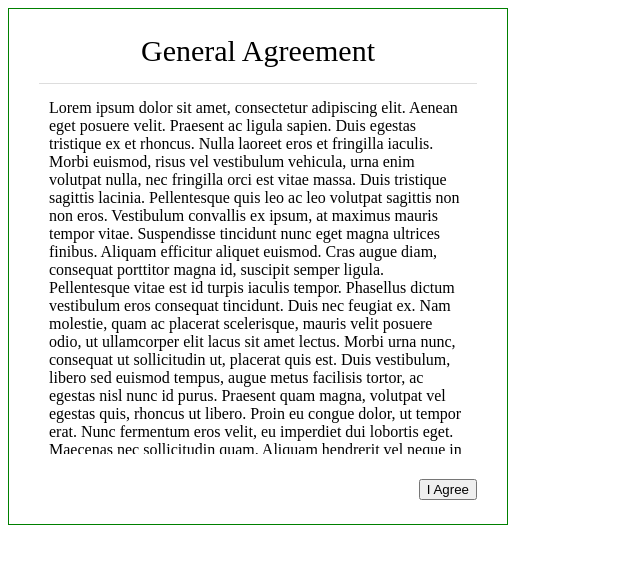
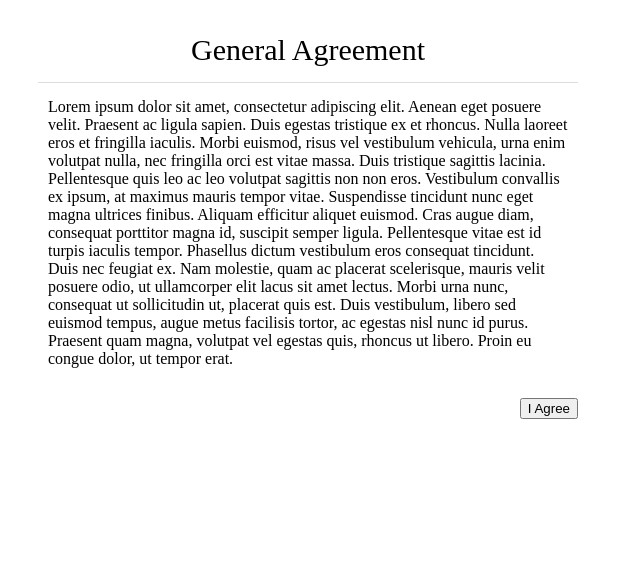
Before and after one commit to fingoldin/psych, a PHP site: page /utils/consent.html in a window 1280 px wide. Shown: the top 565 px of the page, without its empty margins (0-640 px from the left). Run offline with PHP 8.4, Linux system fonts and the light colour scheme.

Commit message:
Expanded information page

```diff
--- a/public/utils/consent.css
+++ b/public/utils/consent.css
@@ -1,5 +1,4 @@
 .consent-main {
-        border: 1px solid green;
         padding: 10px 30px;
 }
 
@@ -15,9 +14,9 @@
 .consent-text p {
 	margin: 10px 0px;
         padding: 5px 10px;
-        height: 350px;
         overflow: auto;
         text-align: left;
+	max-height: 80vh;
 }
 
 #confirm {
--- a/public/utils/consent.html
+++ b/public/utils/consent.html
@@ -15,7 +15,7 @@ $("#agree1").click(function() {
 
 </script>
 
-<div class="trial-main" style="max-width: 500px;">
+<div class="trial-main" style="max-width: 600px;">
 	<div class="consent-main">
 		<div class="consent-text">
 			<h3>General Agreement</h3>
@@ -24,9 +24,7 @@ $("#agree1").click(function() {
 
 Cras augue diam, consequat porttitor magna id, suscipit semper ligula. Pellentesque vitae est id turpis iaculis tempor. Phasellus dictum vestibulum eros consequat tincidunt. Duis nec feugiat ex. Nam molestie, quam ac placerat scelerisque, mauris velit posuere odio, ut ullamcorper elit lacus sit amet lectus. Morbi urna nunc, consequat ut sollicitudin ut, placerat quis est. Duis vestibulum, libero sed euismod tempus, augue metus facilisis tortor, ac egestas nisl nunc id purus. Praesent quam magna, volutpat vel egestas quis, rhoncus ut libero. Proin eu congue dolor, ut tempor erat.
 
-Nunc fermentum eros velit, eu imperdiet dui lobortis eget. Maecenas nec sollicitudin quam. Aliquam hendrerit vel neque in accumsan. Proin aliquam, diam sed mollis elementum, ante metus volutpat turpis, sed feugiat risus eros interdum mauris. Sed tempus sapien sit amet facilisis maximus. Integer purus diam, venenatis ut turpis eget, maximus efficitur mauris. Aliquam ut lorem nec diam tristique consectetur. Donec eros massa, fermentum quis ex vel, vestibulum ultricies ligula. Sed sagittis id justo ut gravida.
 
-Fusce suscipit dignissim sem ac scelerisque. Quisque vel libero vel turpis porttitor aliquam. Nam velit nunc, condimentum vitae blandit eu, blandit at erat. Mauris laoreet neque eget turpis condimentum, sed scelerisque justo condimentum. Fusce suscipit eu tellus sit amet dignissim. Vestibulum bibendum nisl nisi, eu porttitor diam lacinia vitae. Mauris vulputate maximus nisi nec euismod. Donec a leo sagittis, condimentum lacus porta, vestibulum magna. Lorem ipsum dolor sit amet, consectetur adipiscing elit. In tincidunt ex vel risus dictum, eleifend consequat ex pharetra. In sed euismod nibh, ac ullamcorper odio. Donec consectetur tincidunt pulvinar. Sed tellus tellus, tincidunt eget efficitu
 			</p>
 		</div>
 		<div class="consent-footer">
```
Also changed, not shown: 1 other file.
